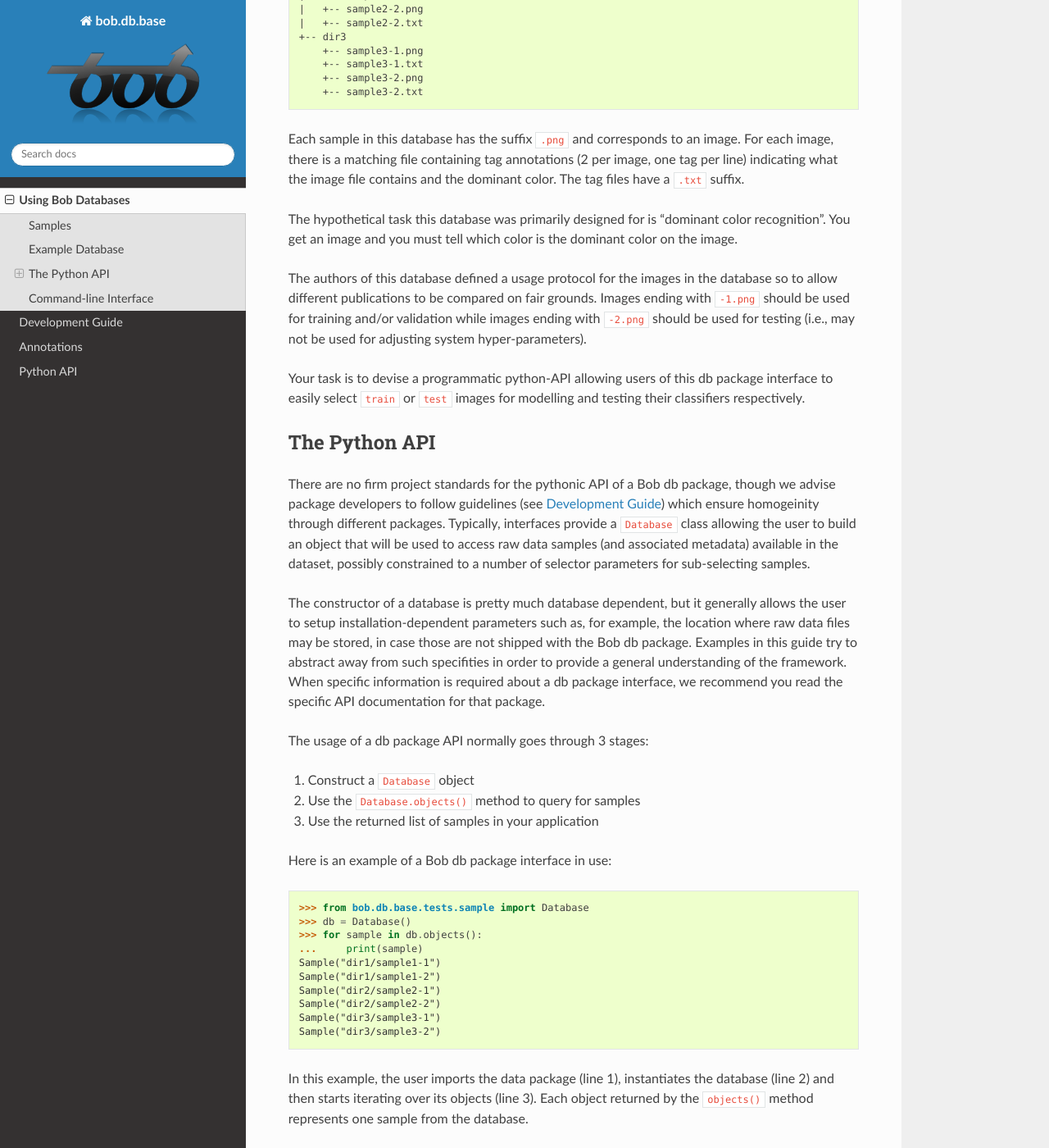
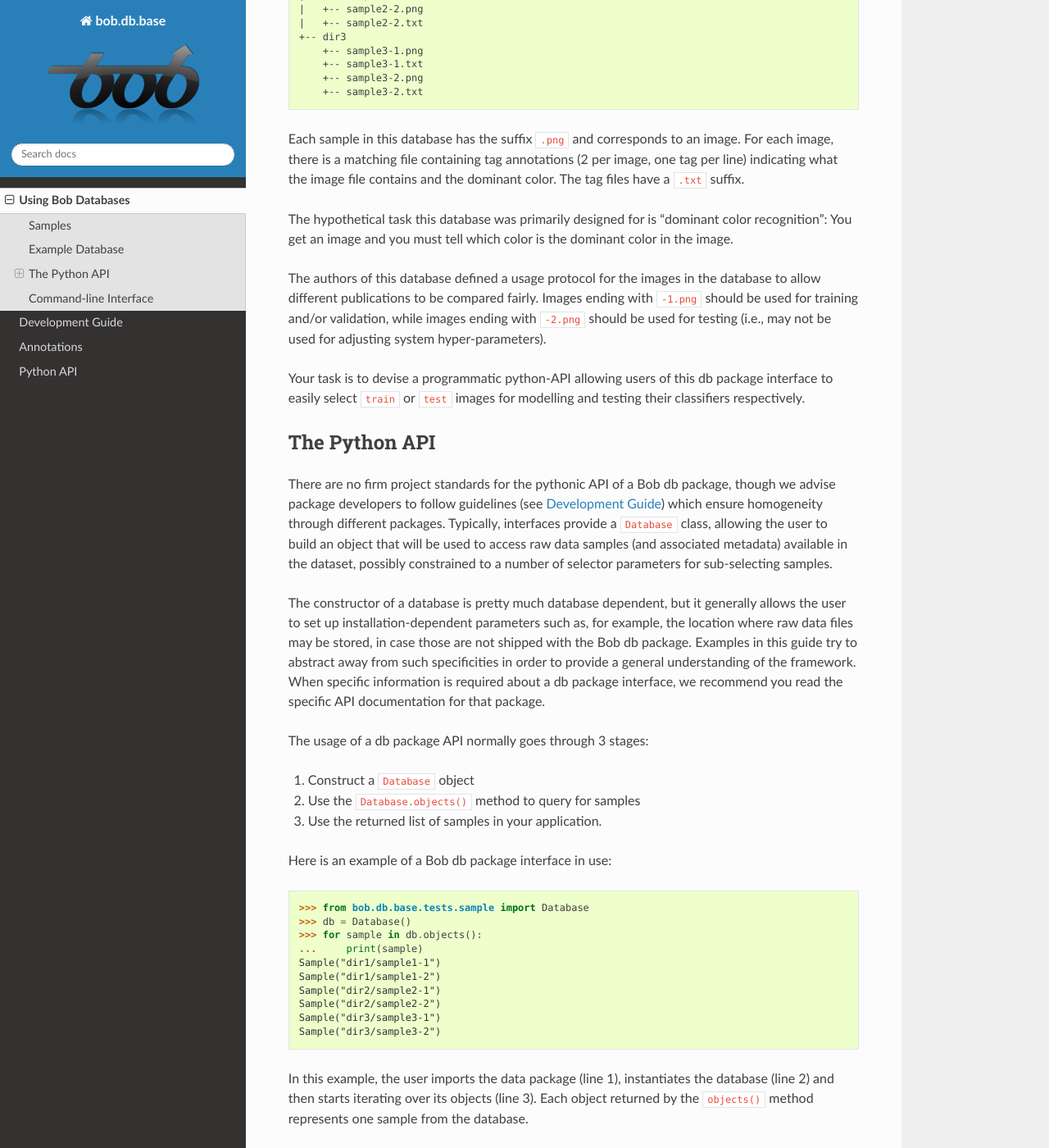
Before and after one commit to bioidiap/bob.db.base, a Sphinx documentation site: the page built from doc/user-guide.rst, in a window 1280 px wide and 1400 px high, scrolled down 1161 px. Shown: the whole window at 82% size. Built offline with Sphinx 7.4.7 and the Read the Docs theme 2.0.0, drawn with Linux system fonts in a browser that asks for light colours; formulas are drawn with MathJax 3; the version number could not be read and is left out; some of the changed text lies outside the part shown.

Commit message:
English fixes

```diff
--- a/doc/user-guide.rst
+++ b/doc/user-guide.rst
@@ -21,10 +21,10 @@
 
 * An image of a person's face in a face recognition database,
 * An audio track within a file (with multiple audio tracks) in a speech
-  recognition database
+  recognition database,
 * A row in a large file containing measurements of flower petals (width and
-  length)
-* A phrase in a collection of documents stored in an SQL server
+  length),
+* A phrase in a collection of documents stored in an SQL server.
 
 Because sample storage varies from dataset to dataset, it is difficult to
 provide a one-fits-all set of tools to read out samples from any kind of
@@ -82,12 +82,12 @@
 the dominant color. The tag files have a ``.txt`` suffix.
 
 The hypothetical task this database was primarily designed for is "dominant
-color recognition". You get an image and you must tell which color is the
-dominant color on the image.
+color recognition": You get an image and you must tell which color is the
+dominant color in the image.
 
 The authors of this database defined a usage protocol for the images in the
-database so to allow different publications to be compared on fair grounds.
-Images ending with ``-1.png`` should be used for training and/or validation
+database to allow different publications to be compared fairly.
+Images ending with ``-1.png`` should be used for training and/or validation,
 while images ending with ``-2.png`` should be used for testing (i.e., may not
 be used for adjusting system hyper-parameters).
 
@@ -101,17 +101,17 @@
 
 There are no firm project standards for the pythonic API of a |project| db
 package, though we advise package developers to follow guidelines (see
-:ref:`bob.db.base_devguide`) which ensure homogeinity through different
-packages. Typically, interfaces provide a ``Database`` class allowing the user
+:ref:`bob.db.base_devguide`) which ensure homogeneity through different
+packages. Typically, interfaces provide a ``Database`` class, allowing the user
 to build an object that will be used to access raw data samples (and associated
 metadata) available in the dataset, possibly constrained to a number of
 selector parameters for sub-selecting samples.
 
 The constructor of a database is pretty much database dependent, but it
-generally allows the user to setup installation-dependent parameters such as,
+generally allows the user to set up installation-dependent parameters such as,
 for example, the location where raw data files may be stored, in case those are
 not shipped with the |project| db package. Examples in this guide try to
-abstract away from such specifities in order to provide a general understanding
+abstract away from such specificities in order to provide a general understanding
 of the framework. When specific information is required about a db package
 interface, we recommend you read the specific API documentation for that
 package.
@@ -120,7 +120,7 @@
 
 1. Construct a ``Database`` object
 2. Use the ``Database.objects()`` method to query for samples
-3. Use the returned list of samples in your application
+3. Use the returned list of samples in your application.
 
 Here is an example of a |project| db package interface in use:
 
@@ -142,7 +142,7 @@
 object returned by the ``objects()`` method represents one sample from the
 database.
 
-Each sample in the database in turn, provides a number of methods
+Each sample in the database in turn provides a number of methods
 to access information about its raw or meta-data, allowing the user to create a
 *continuous processing* pipeline.
 
@@ -290,7 +290,7 @@
 refers to a *shortcut* allowing the user to interact with all installed
 databases at once.
 
-Each database interface implementation is free to setup any number of commands
+Each database interface implementation is free to set up any number of commands
 that may be required for command-line usage. To access the list of commands
 available for the ``samples`` use the ``--help`` command-line option again:
 
@@ -344,10 +344,10 @@
 The command ``checkfiles`` runs a file search to make sure all files for the
 database (or a given ``group``) are available on a base directory. This is
 useful, for example, to check the completeness of a pipeline after it was run.
-Suppose, for instance that we ran through the samples database, a script to
-process all images and extract color histograms which we saved on a directory
-called ``histograms``. I'd like now to check if all files have been correctly
-processed. In this case, one can simply do:
+Suppose, for instance, that we ran through the samples database, a script to
+process all images and extract color histograms which we saved in a directory
+called ``histograms``. Now, we would like to check if all files have been correctly
+processed. In this case, we can simply do:
 
 .. code-block:: sh
 
```
Also changed, not shown: other parts of doc/user-guide.rst (+8 -8 lines), doc/development-guide.rst (+33 -32 lines), doc/index.rst (+7 -7 lines).
